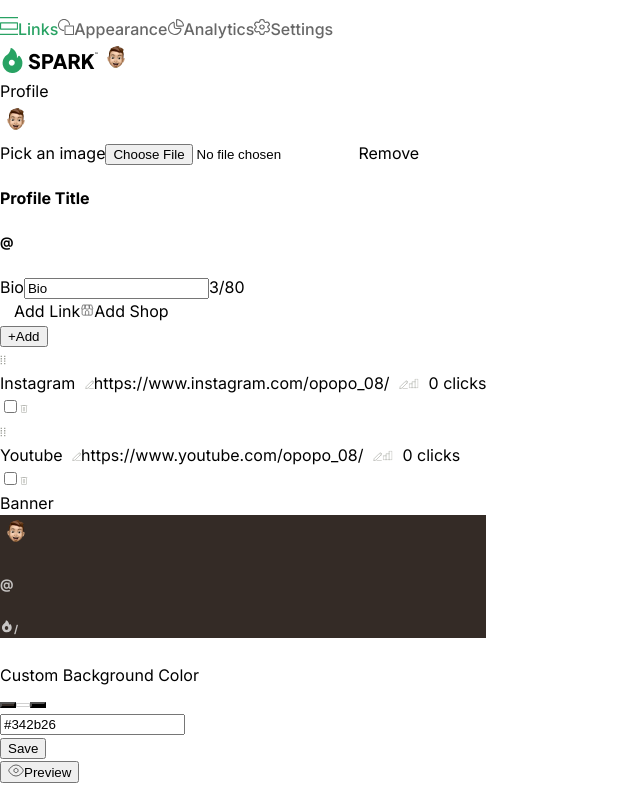
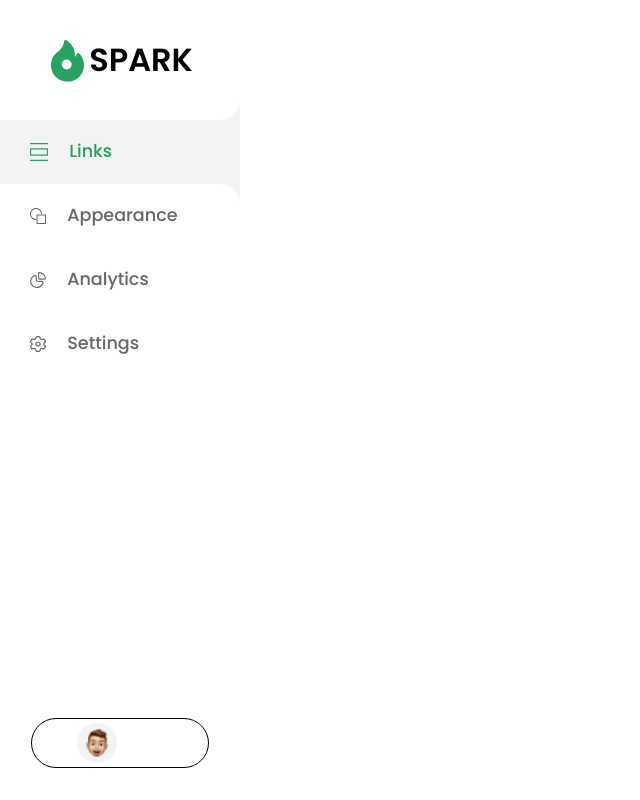
Before and after one commit to Mayank9001/LinkTree-mlm, a React (Vite) app in the folder frontend/: page /profile in a window 1280 px wide. Shown: the top 800 px of the page, without its empty margins (0-640 px from the left). Built offline with nearby package versions, Linux system fonts and the light colour scheme; no server answers.

Commit message:
navbar desktop view

```diff
--- a/frontend/src/components/Navbar.jsx
+++ b/frontend/src/components/Navbar.jsx
@@ -1,12 +1,66 @@
-import React from "react";
+import React, { useEffect, useState } from "react";
 import styles from "./styles/Navbar.module.css";
 import { useNavigate } from "react-router-dom";
-
+import logo from "../assets/logo.svg";
+import { getProfile } from "../services/profile.services";
+import { userDetails } from "../services/user.services";
+import useIsMobile from "../components/hooks/useIsMobile";
+import Boy from "../assets/Boy.png";
 const Navbar = ({ active }) => {
+  const isMobile = useIsMobile();
+  const [logoutVisbile, setLogoutVisible] = useState(false);
   const navigate = useNavigate();
+  const [profilePic, setProfilepic] = useState("");
+  const [name, setName] = useState("");
+  const getProfileData = async () => {
+    const res = await getProfile();
+    const temp = await res.json();
+    if (res.status === 200) {
+      setProfilepic(temp.profile.profilePic);
+    }
+  };
+  const getUserData = async () => {
+    const res = await userDetails();
+    const temp = await res.json();
+    if (res.status === 200) {
+      setName(
+        temp.user.userDetails.firstName + " " + temp.user.userDetails.lastName
+      );
+    }
+  };
+  useEffect(() => {
+    getProfileData();
+    getUserData();
+  }, []);
+  const handleLogout = () => {
+    localStorage.clear();
+    toast.info("Logged Out Successfully!!!");
+    navigate("/login");
+  };
   return (
     <div className={styles.main}>
-      <a className={styles.blocks} onClick={() => navigate("/profile")}>
+      <div
+        className={styles.logo}
+        style={{
+          display: !isMobile ? "" : "none",
+          borderBottomRightRadius: !isMobile && active.isLinks ? "1.25rem" : "",
+        }}
+      >
+        <img src={logo} />
+        SPARK
+      </div>
+      <a
+        className={`${styles.blocks} ${
+          !isMobile && active.isLinks ? styles.active : styles.inactive
+        }`}
+        style={{
+          borderBottomRightRadius:
+            !isMobile && active.isAppearance ? "1.25rem" : "",
+          borderTopRightRadius:
+            !isMobile && active.isAppearance ? "1.25rem" : "",
+        }}
+        onClick={() => navigate("/profile")}
+      >
         <svg
           width="18"
           height="18"
@@ -25,7 +79,17 @@ const Navbar = ({ active }) => {
           Links
         </span>
       </a>
-      <a className={styles.blocks} onClick={() => navigate("/appearance")}>
+      <a
+        className={`${styles.blocks} ${
+          !isMobile && active.isAppearance ? styles.active : styles.inactive
+        }`}
+        style={{
+          borderBottomRightRadius:
+            !isMobile && active.isAnalytics ? "1.25rem" : "",
+          borderTopRightRadius: !isMobile && active.isLinks ? "1.25rem" : "",
+        }}
+        onClick={() => navigate("/appearance")}
+      >
         <svg
           width="16"
           height="16"
@@ -44,7 +108,18 @@ const Navbar = ({ active }) => {
           Appearance
         </span>
       </a>
-      <a className={styles.blocks} onClick={() => navigate("/analytics")}>
+      <a
+        className={`${styles.blocks} ${
+          !isMobile && active.isAnalytics ? styles.active : styles.inactive
+        }`}
+        style={{
+          borderBottomRightRadius:
+            !isMobile && active.isSettings ? "1.25rem" : "",
+          borderTopRightRadius:
+            !isMobile && active.isAppearance ? "1.25rem" : "",
+        }}
+        onClick={() => navigate("/analytics")}
+      >
         <svg
           width="16"
           height="16"
@@ -63,7 +138,18 @@ const Navbar = ({ active }) => {
           Analytics
         </span>
       </a>
-      <a className={styles.blocks} onClick={() => navigate("/settings")}>
+      <a
+        className={`${styles.blocks} ${
+          !isMobile && active.isSettings ? styles.active : styles.inactive
+        }`}
+        style={{
+          borderBottomRightRadius:
+            !isMobile && active.isAppearance ? "1.25rem" : "",
+          borderTopRightRadius:
+            !isMobile && active.isAnalytics ? "1.25rem" : "",
+        }}
+        onClick={() => navigate("/settings")}
+      >
         <svg
           width="16"
           height="16"
@@ -82,6 +168,53 @@ const Navbar = ({ active }) => {
           Settings
         </span>
       </a>
+      <div
+        style={{
+          display: isMobile ? "none" : "",
+          borderTopRightRadius: !isMobile && active.isSettings ? "1.25rem" : "",
+        }}
+        className={styles.logoutdiv}
+      >
+        <div
+          className={styles.lgbtn}
+          onClick={() => setLogoutVisible((prev) => !prev)}
+        >
+          <img
+            src={profilePic === "" ? Boy : profilePic}
+            alt="profile"
+            className={styles.pic}
+          />
+          {name}
+          <div className={styles.logout}>
+            {logoutVisbile && (
+              <button
+                onClick={handleLogout}
+                style={{ visibility: logoutVisbile ? "visible" : "hidden" }}
+              >
+                <svg
+                  width="16"
+                  height="16"
+                  viewBox="0 0 24 24"
+                  fill="none"
+                  xmlns="http://www.w3.org/2000/svg"
+                >
+                  <g opacity="1">
+                    <path
+                      d="M20.9678 18.4478C20.9581 18.7929 20.8791 19.1326 20.7356 19.4467C20.5921 19.7607 20.3869 20.0427 20.1322 20.2759C19.8776 20.5091 19.5787 20.6887 19.2532 20.8041C18.9278 20.9196 18.5825 20.9684 18.2378 20.9478C16.0848 20.9598 13.9318 20.9478 11.7788 20.9478C11.6462 20.9478 11.519 20.8951 11.4253 20.8013C11.3315 20.7076 11.2788 20.5804 11.2788 20.4478C11.2788 20.3152 11.3315 20.188 11.4253 20.0942C11.519 20.0004 11.6462 19.9478 11.7788 19.9478C13.9788 19.9478 16.1788 19.9798 18.3788 19.9478C19.4858 19.9318 19.9678 19.0998 19.9678 18.1098V5.64677C19.975 5.33215 19.8862 5.02281 19.7133 4.75987C19.5404 4.49693 19.2915 4.29285 18.9998 4.17477C18.6546 4.08006 18.2953 4.04789 17.9388 4.07977H11.7788C11.6462 4.07977 11.519 4.02709 11.4253 3.93332C11.3315 3.83956 11.2788 3.71238 11.2788 3.57977C11.2788 3.44716 11.3315 3.31998 11.4253 3.22622C11.519 3.13245 11.6462 3.07977 11.7788 3.07977C14.0028 3.07977 16.2438 2.99477 18.4658 3.07977C18.8061 3.08838 19.1412 3.16457 19.4518 3.30391C19.7623 3.44326 20.0421 3.64298 20.2747 3.89144C20.5074 4.13991 20.6883 4.43216 20.8069 4.75119C20.9256 5.07022 20.9796 5.40967 20.9658 5.74977L20.9678 18.4478Z"
+                      fill="black"
+                    />
+                    <path
+                      d="M3.17617 11.6629C3.09212 11.7451 3.04274 11.8564 3.03817 11.9739C3.03951 11.9879 3.03751 12.0022 3.03217 12.0169C3.02417 12.0389 3.03217 12.0439 3.03817 12.0579C3.04248 12.1757 3.09188 12.2874 3.17617 12.3699L6.84517 16.0389C6.93948 16.13 7.06578 16.1804 7.19688 16.1792C7.32797 16.1781 7.45338 16.1255 7.54608 16.0328C7.63879 15.9401 7.69137 15.8147 7.69251 15.6836C7.69365 15.5525 7.64325 15.4262 7.55217 15.3319L4.73717 12.5159H15.4792C15.6118 12.5159 15.739 12.4632 15.8327 12.3694C15.9265 12.2757 15.9792 12.1485 15.9792 12.0159C15.9792 11.8833 15.9265 11.7561 15.8327 11.6623C15.739 11.5686 15.6118 11.5159 15.4792 11.5159H4.73717L7.55217 8.69989C7.64325 8.60559 7.69365 8.47929 7.69251 8.34819C7.69137 8.2171 7.63879 8.09169 7.54608 7.99899C7.45338 7.90628 7.32797 7.8537 7.19688 7.85256C7.06578 7.85142 6.93948 7.90182 6.84517 7.99289L3.17617 11.6629Z"
+                      fill="black"
+                    />
+                  </g>
+                </svg>
+                Sign out
+              </button>
+            )}
+          </div>
+        </div>
+      </div>
     </div>
   );
 };
--- a/frontend/src/components/styles/Navbar.module.css
+++ b/frontend/src/components/styles/Navbar.module.css
@@ -1,3 +1,98 @@
+.main {
+  width: 15rem;
+  height: 100vh;
+  background-color: #f3f3f1;
+  display: flex;
+  flex-direction: column;
+}
+.logo {
+  background-color: white;
+  width: 100%;
+  height: 7.5rem;
+  display: flex;
+  flex-direction: row;
+  justify-content: center;
+  color: black;
+  align-items: center;
+  font-family: "Poppins";
+  font-weight: 600;
+  font-size: 2rem;
+  line-height: 3rem;
+  letter-spacing: 2%;
+}
+.blocks {
+  display: flex;
+  flex-direction: row;
+  align-items: center;
+  gap: 1.3rem;
+  height: 4rem;
+  width: 100%;
+}
+.blocks svg{
+  margin-left: 1.9rem;
+}
+.blocks span {
+  font-family: "Poppins";
+  font-weight: 500;
+  font-size: 1.1rem;
+  line-height: 1.6rem;
+  letter-spacing: 0%;
+}
+.active{
+  background-color: #f3f3f1;
+}
+.inactive{
+  background-color: white;
+}
+.logoutdiv{
+  width: 100%;
+  height: calc(100% - 23.5rem);
+  background-color: white;
+  display: flex;
+  justify-content: center;
+}
+.lgbtn{
+  border: 1px solid #000000;
+  border-radius: 3.75rem;
+  position: fixed;
+  bottom: 2rem;
+  width: 11rem;
+  height: 3rem;
+  display: flex;
+  flex-direction: row;
+  align-items: center;
+  justify-content: space-evenly;
+  cursor: pointer;
+  background-color: white;
+  text-transform: capitalize;
+  color: #000000;
+}
+.lgbtn img{
+  width: 2.5rem;
+  height: 2.5rem;
+  background-color: #F3F3F1;
+  border-radius: 50%;
+}
+.logout button {
+  position: fixed;
+  bottom: 4rem;
+  left: 4rem;
+  width: 8.3rem;
+  height: 3rem;
+  display: flex;
+  justify-content: center;
+  color: #000000;
+  background-color: #f3f3f1;
+  align-items: center;
+  z-index: 51;
+  border: none;
+  border-radius: 1.5rem;
+  display: flex;
+  flex-direction: row;
+}
+.logout button svg {
+  margin-right: 0.5rem;
+}
 @media screen and (max-width: 768px) {
   .main {
     display: flex;
@@ -16,8 +111,8 @@
     display: flex;
     width: 25%;
     height: 100%;
+    flex-direction: column;
     justify-content: center;
-    flex-direction: column;
     align-items: center;
     gap: 0.5rem;
   }
@@ -28,4 +123,7 @@
     line-height: 1rem;
     letter-spacing: 0%;
   }
+  .blocks svg{
+    margin-left: 0;
+  }
 }
```
